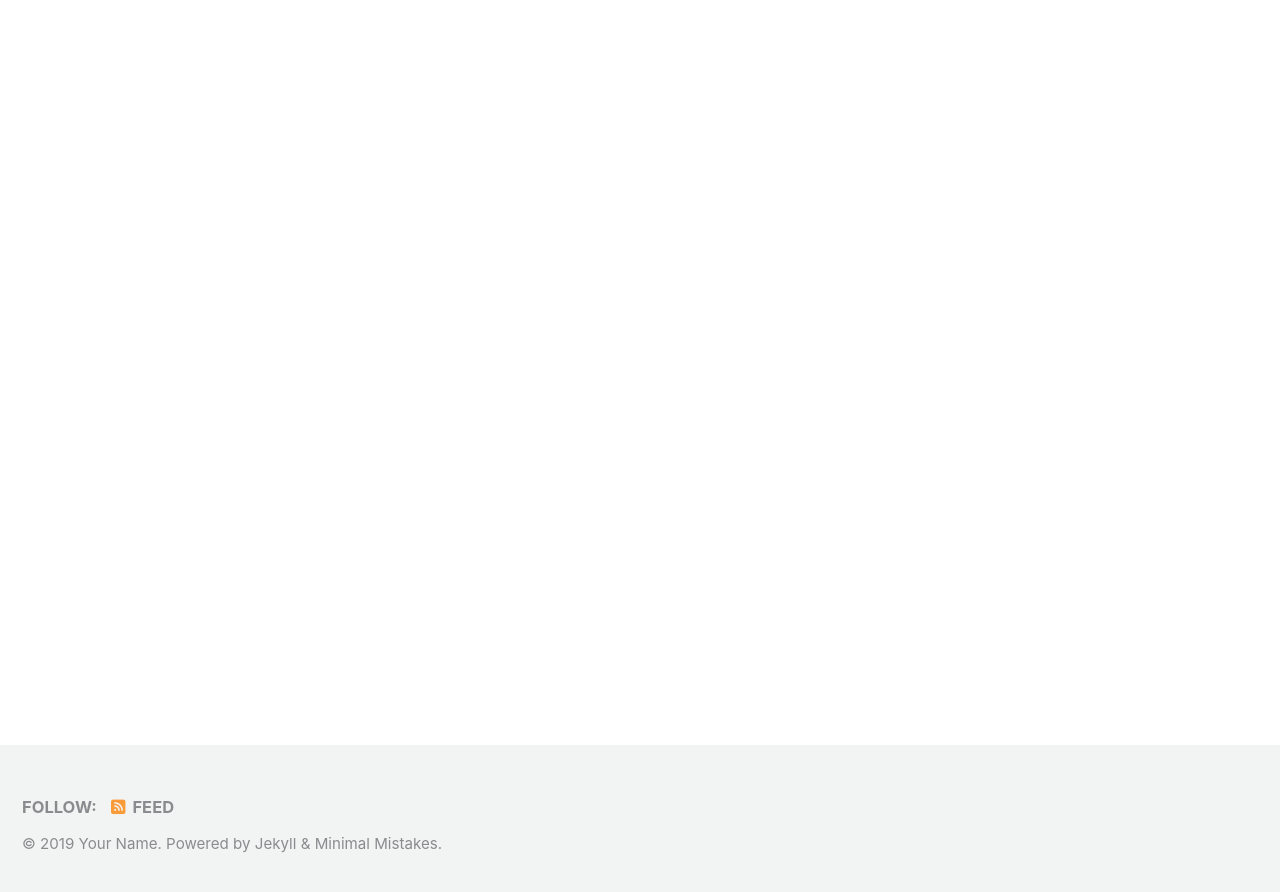
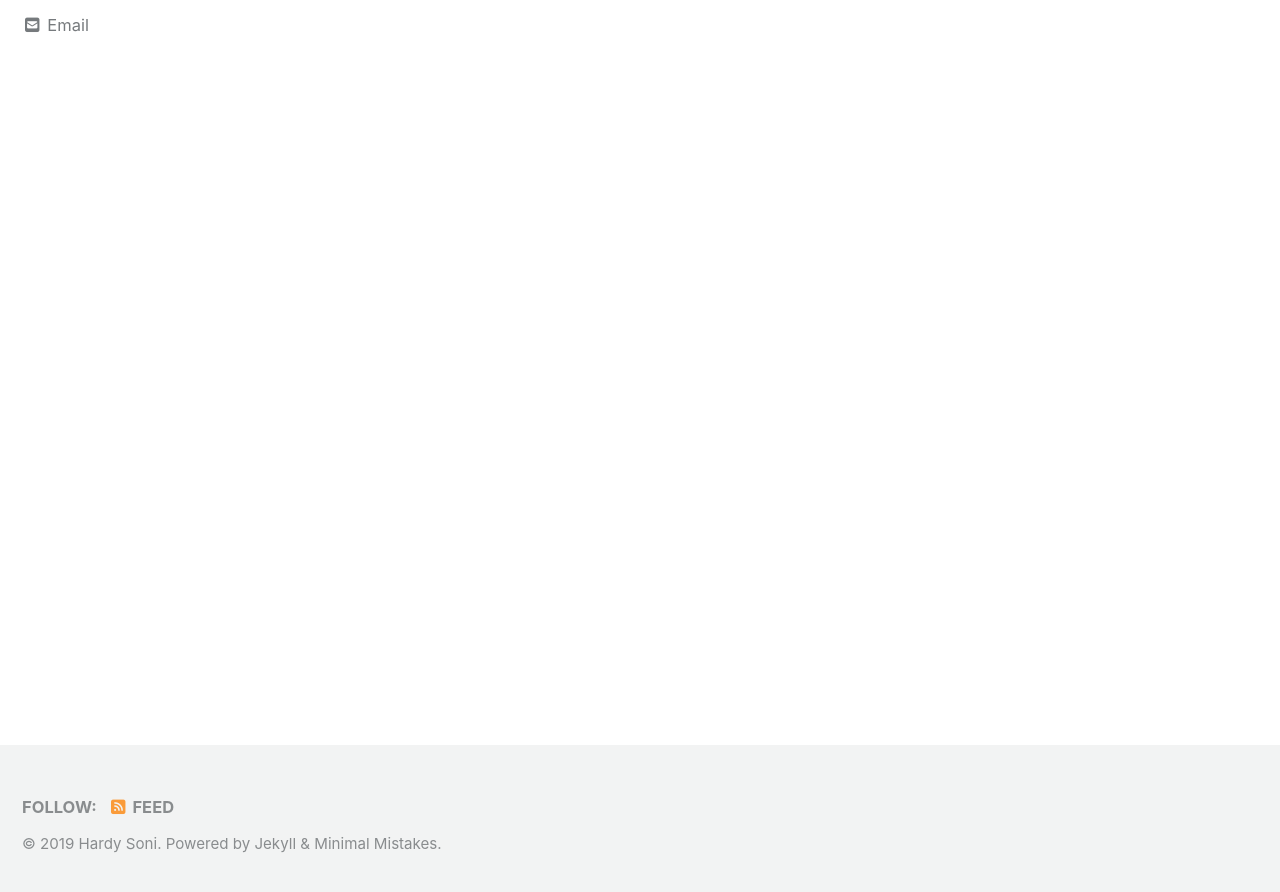
Before and after one commit to hardysoni/hardysoni.github.io, a Jekyll site: the page built from index.html, in a window 1280 px wide and 900 px high, scrolled down 222 px. Shown: the top 892 px of the window. Built offline with Jekyll 4.4.1, drawn with Linux system fonts in a browser that asks for light colours; cached includes are drawn as plain includes; nearby versions of some CDN libraries; the list of posts is cut into pages by our own code; some of the changed text lies outside the part shown.

Commit message:
Update 1

```diff
--- a/_config.yml
+++ b/_config.yml
@@ -16,11 +16,11 @@ minimal_mistakes_skin    : "default" # "air", "aqua", "contrast", "dark", "dirt"
 
 # Site Settings
 locale                   : "en-US"
-title                    : "Site Title"
+title                    : "Hardy Soni"
 title_separator          : "-"
 subtitle                 : # site tagline that appears below site title in masthead
-name                     : "Your Name"
-description              : "An amazing website."
+name                     : "Hardy Soni"
+description              : "Python Developer and Programmer"
 url                      : # the base hostname & protocol for your site e.g. "https://mmistakes.github.io"
 baseurl                  : # the subpath of your site, e.g. "/blog"
 repository               : # GitHub username/repo-name e.g. "mmistakes/minimal-mistakes"
@@ -107,18 +107,18 @@ analytics:
 
 # Site Author
 author:
-  name             : "Your Name"
+  name             : "Hardy Soni"
   avatar           : # path of avatar image, e.g. "/assets/images/bio-photo.jpg"
   bio              : "I am an **amazing** person."
-  location         : "Somewhere"
-  email            :
+  location         : "Houston, TX"
+  email            : "hsonipsu@gmail.com"
   links:
     - label: "Email"
       icon: "fas fa-fw fa-envelope-square"
-      # url: mailto:your.name@email.com
+      # url: mailto:hsonipsu@gmail.com
     - label: "Website"
-      icon: "fas fa-fw fa-link"
-      # url: "https://your-website.com"
+      icon: "fas fa-fw fa-linkedin-square"
+      # url: "https://linkedin.com/hardysoni"
     - label: "Twitter"
       icon: "fab fa-fw fa-twitter-square"
       # url: "https://twitter.com/"
@@ -127,7 +127,7 @@ author:
       # url: "https://facebook.com/"
     - label: "GitHub"
       icon: "fab fa-fw fa-github"
-      # url: "https://github.com/"
+      # url: "https://github.com/hardysoni"
     - label: "Instagram"
       icon: "fab fa-fw fa-instagram"
       # url: "https://instagram.com/"
@@ -143,7 +143,7 @@ footer:
       # url:
     - label: "GitHub"
       icon: "fab fa-fw fa-github"
-      # url:
+      # url: "https://github.com/hardysoni"
     - label: "GitLab"
       icon: "fab fa-fw fa-gitlab"
       # url:
```
Also changed, not shown: 2 other files.
